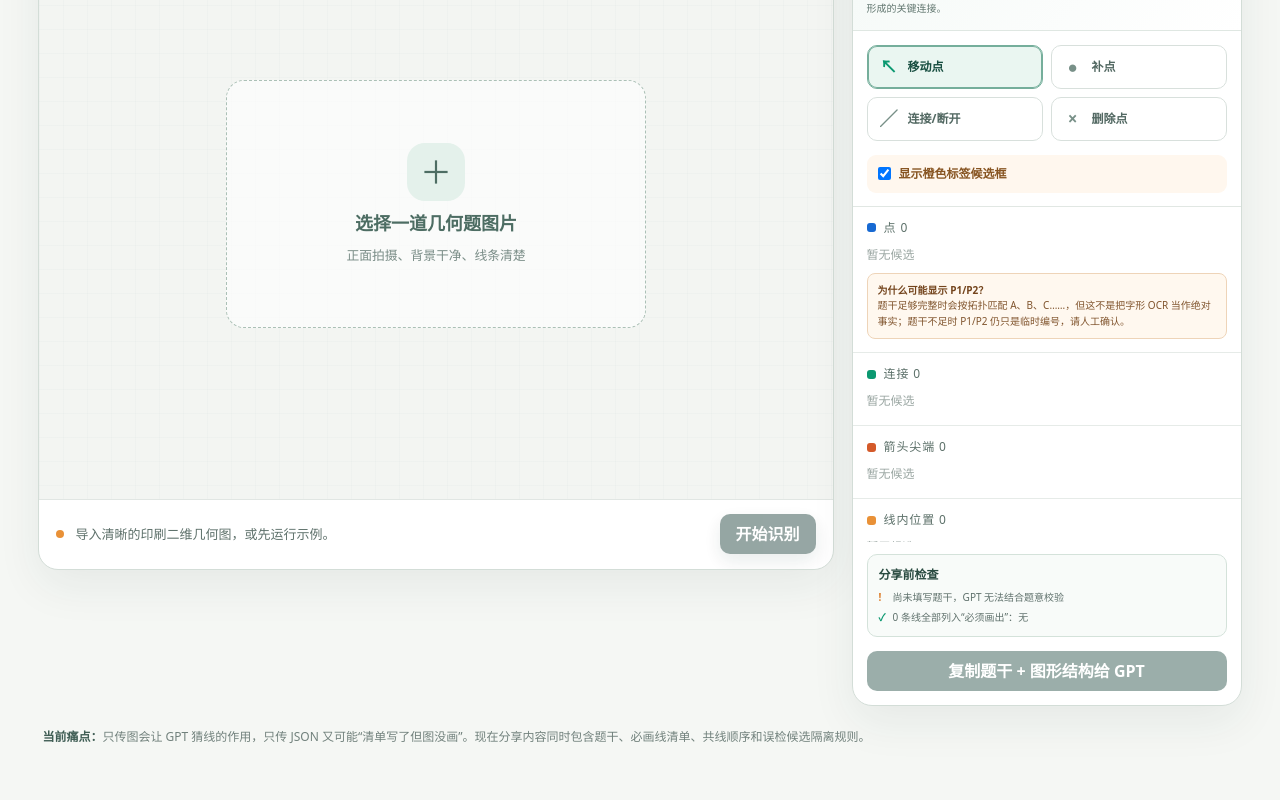
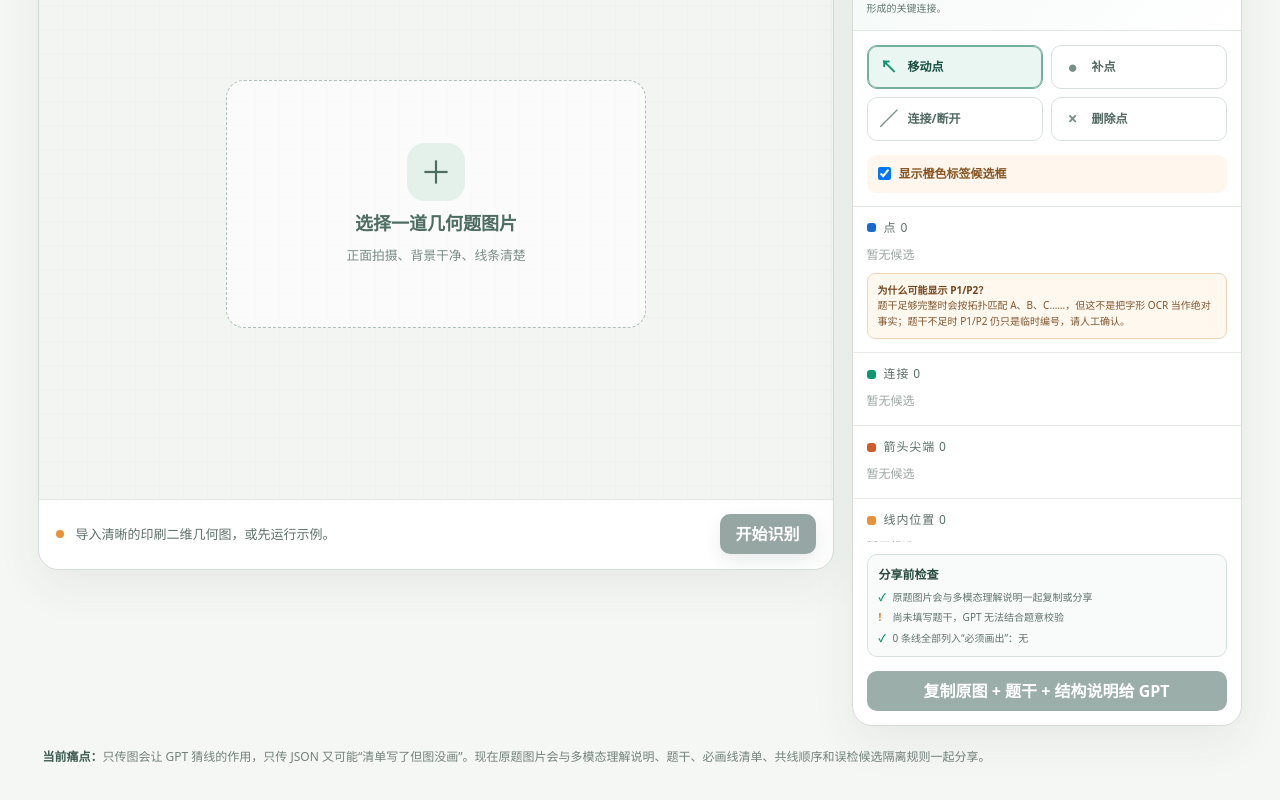
Before and after one commit to novezore-ctrl/geometry-diagram-proof, a Next.js app: page / in a window 1280 px wide. Shown: the part 594-1394 px from the top of the page. Built offline with nearby package versions, Linux system fonts and the light colour scheme.

Commit message:
Share source images with multimodal geometry context

```diff
--- a/app/GeometryWorkspace.tsx
+++ b/app/GeometryWorkspace.tsx
@@ -30,6 +30,22 @@ function overlayUnitFor(canvas: HTMLCanvasElement, fitWidth: number, fitHeight:
   return 1 / Math.max(.01, Math.min(scaleX, scaleY));
 }
 
+function originalImagePng(image: HTMLImageElement, rotation: number) {
+  const quarterTurn = rotation === 90 || rotation === 270;
+  const naturalWidth = quarterTurn ? image.naturalHeight : image.naturalWidth;
+  const naturalHeight = quarterTurn ? image.naturalWidth : image.naturalHeight;
+  const maxEdge = 2400;
+  const scale = Math.min(1, maxEdge / Math.max(naturalWidth, naturalHeight));
+  const canvas = document.createElement("canvas");
+  canvas.width = Math.max(1, Math.round(naturalWidth * scale));
+  canvas.height = Math.max(1, Math.round(naturalHeight * scale));
+  const ctx = canvas.getContext("2d");
+  if (!ctx) return Promise.reject(new Error("无法准备原题图片"));
+  ctx.fillStyle = "white"; ctx.fillRect(0, 0, canvas.width, canvas.height);
+  drawOrientedImage(ctx, image, canvas.width, canvas.height, rotation);
+  return new Promise<Blob>((resolve, reject) => canvas.toBlob((blob) => blob ? resolve(blob) : reject(new Error("无法导出原题图片")), "image/png"));
+}
+
 export function GeometryWorkspace() {
   const canvasRef = useRef<HTMLCanvasElement>(null);
   const stageRef = useRef<HTMLDivElement>(null);
@@ -49,6 +65,7 @@ export function GeometryWorkspace() {
   const [tool, setTool] = useState<Tool>("move");
   const [firstPoint, setFirstPoint] = useState<string | null>(null);
   const [busy, setBusy] = useState(false);
+  const [sharing, setSharing] = useState(false);
   const [fileName, setFileName] = useState("");
   const [hasImage, setHasImage] = useState(false);
   const [hasAnalyzed, setHasAnalyzed] = useState(false);
@@ -488,20 +505,45 @@ export function GeometryWorkspace() {
   };
 
   const shareToGpt = async () => {
-    const shareContext = { questionTitle: fileName, questionText, confirmedArrowIds, confirmedCircleIds };
+    const image = imageRef.current;
+    if (!image) return;
+    setSharing(true);
+    const imageBlobPromise = originalImagePng(image, rotation);
+    const shareContext = { questionTitle: fileName, questionText, confirmedArrowIds, confirmedCircleIds, sourceImageAttached: true };
     const text = toGptShareText(result, shareContext), json = JSON.stringify(buildGeometryDocument(result, shareContext), null, 2);
     try {
+      if (navigator.clipboard?.write && typeof ClipboardItem !== "undefined") {
+        try {
+          const item = new ClipboardItem({
+            "text/plain": new Blob([text], { type: "text/plain;charset=utf-8" }),
+            "image/png": imageBlobPromise,
+          });
+          await navigator.clipboard.write([item]);
+          setMessage("原题图片、题干、多模态理解说明和结构化 JSON 已一起复制，可直接粘贴到 GPT。");
+          return;
+        } catch {
+          // Some Apple/Windows browser versions expose ClipboardItem but do not
+          // permit mixed image + text writes. Fall through to system sharing.
+        }
+      }
+      const imageBlob = await imageBlobPromise;
       if (navigator.share) {
-        const file = new File([json], "geometry-problem-figure-v3.json", { type: "application/json" });
-        if (!navigator.canShare || navigator.canShare({ files: [file] })) await navigator.share({ title: "题干与校正后的几何图语义", text, files: [file] });
-        else await navigator.share({ title: "题干与校正后的几何图语义", text });
-        setMessage("已打开系统分享面板，可发送给 GPT。"); return;
+        const imageFile = new File([imageBlob], "geometry-original.png", { type: "image/png" });
+        const jsonFile = new File([json], "geometry-problem-figure-v4.json", { type: "application/json" });
+        const files = [imageFile, jsonFile];
+        if (!navigator.canShare || navigator.canShare({ files })) await navigator.share({ title: "原题图片与校正后的几何图语义", text, files });
+        else if (navigator.canShare({ files: [imageFile] })) await navigator.share({ title: "原题图片与校正后的几何图语义", text, files: [imageFile] });
+        else throw new Error("当前系统分享不支持图片文件");
+        setMessage("已打开系统分享面板，原题图片和多模态理解说明会一起发送给 GPT。"); return;
       }
     } catch (error) {
       if (error instanceof DOMException && error.name === "AbortError") return;
+    } finally {
+      setSharing(false);
     }
-    await navigator.clipboard.writeText(text);
-    setMessage("题干、必画线清单和结构化 JSON 已一起复制，可直接粘贴到 GPT。");
+    const textOnlyContext = { ...shareContext, sourceImageAttached: false };
+    await navigator.clipboard.writeText(toGptShareText(result, textOnlyContext));
+    setMessage("当前浏览器没有允许图片与文字一起复制；说明文字已复制，但必须再把原题图片手动附给 GPT。");
   };
 
   const unconfirmedArrows = result.arrows.filter((arrow) => arrow.source !== "manual" && !confirmedArrowIds.includes(arrow.id)).length;
@@ -519,7 +561,7 @@ export function GeometryWorkspace() {
     </header>
 
     <section className="intro-card">
-      <div><p className="step-label">题干 + 图形 + 人工确认</p><h2>先明确这是哪道题的图，再让 GPT 按清单一条不漏地理解</h2><p>题干给语义，图形给连接；未确认箭头和圆不会进入分享内容。</p></div>
+      <div><p className="step-label">原图 + 题干 + 图形 + 人工确认</p><h2>先明确这是哪道题的图，再让 GPT 按清单一条不漏地理解</h2><p>原图供多模态看图，题干给语义，结构说明给连接；未确认箭头和圆不会进入分享内容。</p></div>
       <div className="scope-pills"><span>题干联合理解</span><span>全部线段必画</span><span>误检候选隔离</span></div>
     </section>
 
@@ -565,14 +607,15 @@ export function GeometryWorkspace() {
         </div>
         <div className="share-audit" data-testid="share-audit">
           <strong>分享前检查</strong>
+          <span className="ok">原题图片会与多模态理解说明一起复制或分享</span>
           <span className={questionText.trim() ? "ok" : "warn"}>{questionText.trim() ? "题干会与图形一起发送" : "尚未填写题干，GPT 无法结合题意校验"}</span>
           <span className="ok">{segmentChecklist.length} 条线全部列入“必须画出”：{segmentChecklist.join("、") || "无"}</span>
           {(unconfirmedArrows > 0 || unconfirmedCircles > 0) && <span className="safe">已隔离 {unconfirmedArrows} 个未确认箭头、{unconfirmedCircles} 个未确认圆</span>}
         </div>
-        <button className="button export" disabled={!result.points.length} onClick={shareToGpt}>复制题干 + 图形结构给 GPT</button>
+        <button className="button export" disabled={!result.points.length || sharing} onClick={shareToGpt}>{sharing ? "正在准备原题图片…" : "复制原图 + 题干 + 结构说明给 GPT"}</button>
       </aside>
     </section>
-    <footer><strong>当前痛点：</strong>只传图会让 GPT 猜线的作用，只传 JSON 又可能“清单写了但图没画”。现在分享内容同时包含题干、必画线清单、共线顺序和误检候选隔离规则。</footer>
+    <footer><strong>当前痛点：</strong>只传图会让 GPT 猜线的作用，只传 JSON 又可能“清单写了但图没画”。现在原题图片会与多模态理解说明、题干、必画线清单、共线顺序和误检候选隔离规则一起分享。</footer>
   </main>;
 }
 
--- a/app/layout.tsx
+++ b/app/layout.tsx
@@ -3,7 +3,7 @@ import "./globals.css";
 
 export const metadata: Metadata = {
   title: "几何图校对器",
-  description: "在设备本地校正几何题配图，把题干、必画线清单、共线关系和已确认元素一起分享给 GPT。",
+  description: "在设备本地校正几何题配图，把原题图片、题干、多模态理解说明、必画线清单和已确认元素一起分享给 GPT。",
   manifest: "/manifest.webmanifest",
 };
 
--- a/tests/semantics-smoke.ts
+++ b/tests/semantics-smoke.ts
@@ -109,11 +109,13 @@ const problemResult = {
   circles: [], labels: [], threshold: 0,
 };
 const problemQuestion = "连接BE，∠BED的平分线交直线CD于点G。";
-const problemDocument = buildGeometryDocument(problemResult, { questionTitle: "图2", questionText: problemQuestion });
-const problemShare = toGptShareText(problemResult, { questionTitle: "图2", questionText: problemQuestion });
+const problemDocument = buildGeometryDocument(problemResult, { questionTitle: "图2", questionText: problemQuestion, sourceImageAttached: true });
+const problemShare = toGptShareText(problemResult, { questionTitle: "图2", questionText: problemQuestion, sourceImageAttached: true });
 if (!problemDocument.drawingContract.mustRenderSegmentLabels.includes("E—G")) throw new Error("必画线清单漏掉 E-G");
 if (problemDocument.primitives.rays.length !== 0 || problemDocument.excludedUnconfirmedCandidates.arrows.length !== 2) throw new Error("未确认箭头没有被隔离");
 if (!problemShare.includes("逐条必画清单：E—G") || !problemShare.includes(problemQuestion)) throw new Error("分享内容没有同时携带题干和 E-G 必画约束");
+if (problemDocument.schema !== "geometry-diagram/v4" || !problemDocument.sourceImage.attachedWithThisShare) throw new Error("分享 JSON 没有记录原题图片附件");
+if (!problemShare.includes("多模态看图能力") || !problemShare.includes("原始题图") || !problemShare.includes("不是用文字说明或 JSON 替代原图")) throw new Error("分享说明没有要求 GPT 联合原图和详细描述理解题目");
 if (!problemDocument.collinearChains.some((chain) => chain.pointsInOrder.join("-") === "C-D-G")) throw new Error("没有输出 C-D-G 共线顺序");
 
 console.log(JSON.stringify({
```
Also changed, not shown: app/geometryExport.ts (+21 -4 lines), 2 other files (tests, documents, lock files or other folders).
